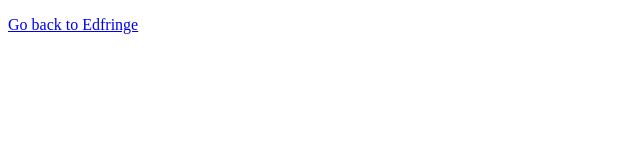
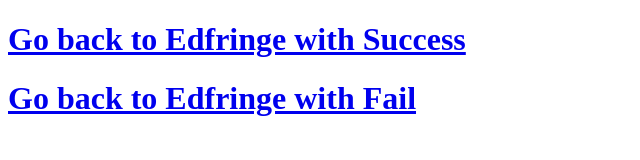
Before and after one commit to b099l3/b099l3.github.io, a plain HTML site: page index.html in a window 1280 px wide. Shown: the whole page, without its empty margins (0-640 px from the left). Drawn offline with Linux system fonts and the light colour scheme.

Commit message:
Update index.html

```diff
--- a/index.html
+++ b/index.html
@@ -2,7 +2,8 @@
 <html>
 <body>
 
-<p><a href="edfringe://bla/de/bla">Go back to Edfringe</a></p>
+<h1><a href="edfringe://app?showId=12345&result=success">Go back to Edfringe with Success</a></h1>
+<h1><a href="edfringe://app?showId=12345&result=fail">Go back to Edfringe with Fail</a></h1>
 
 </body>
 </html>
```
